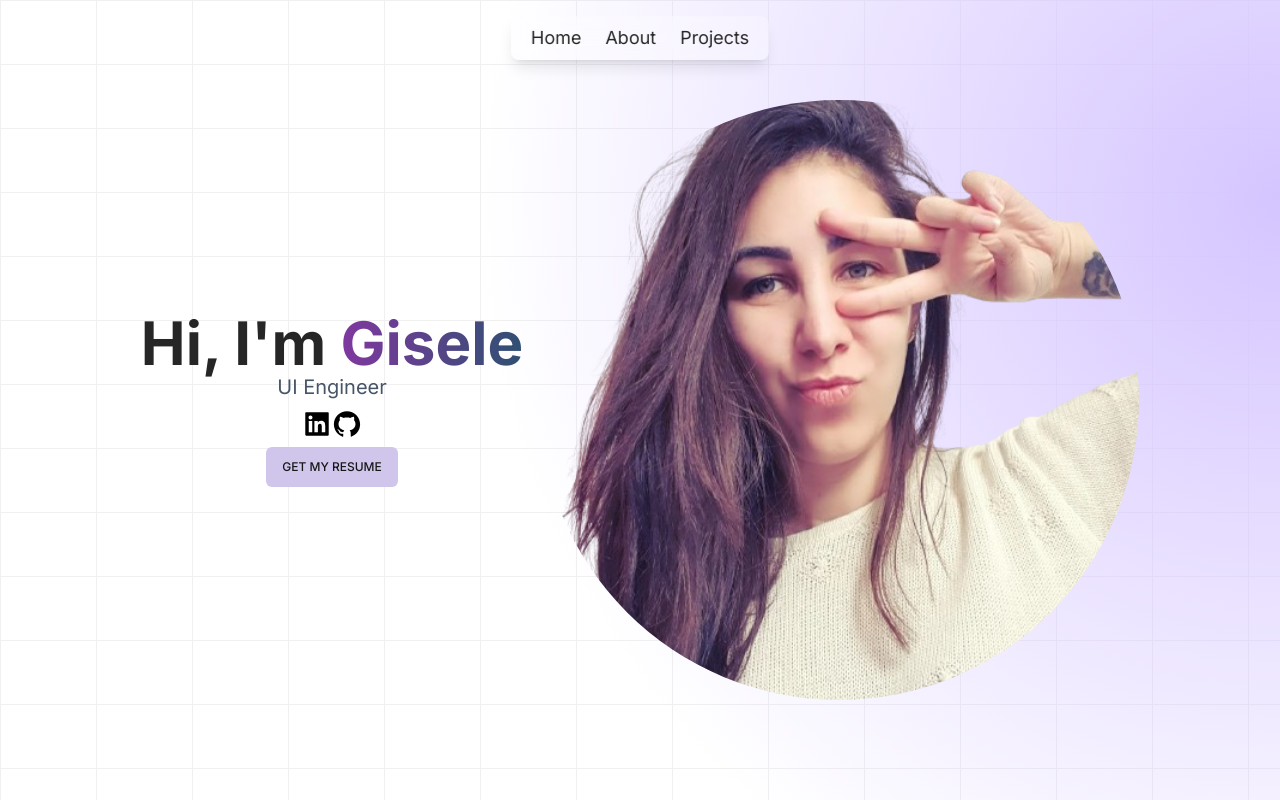
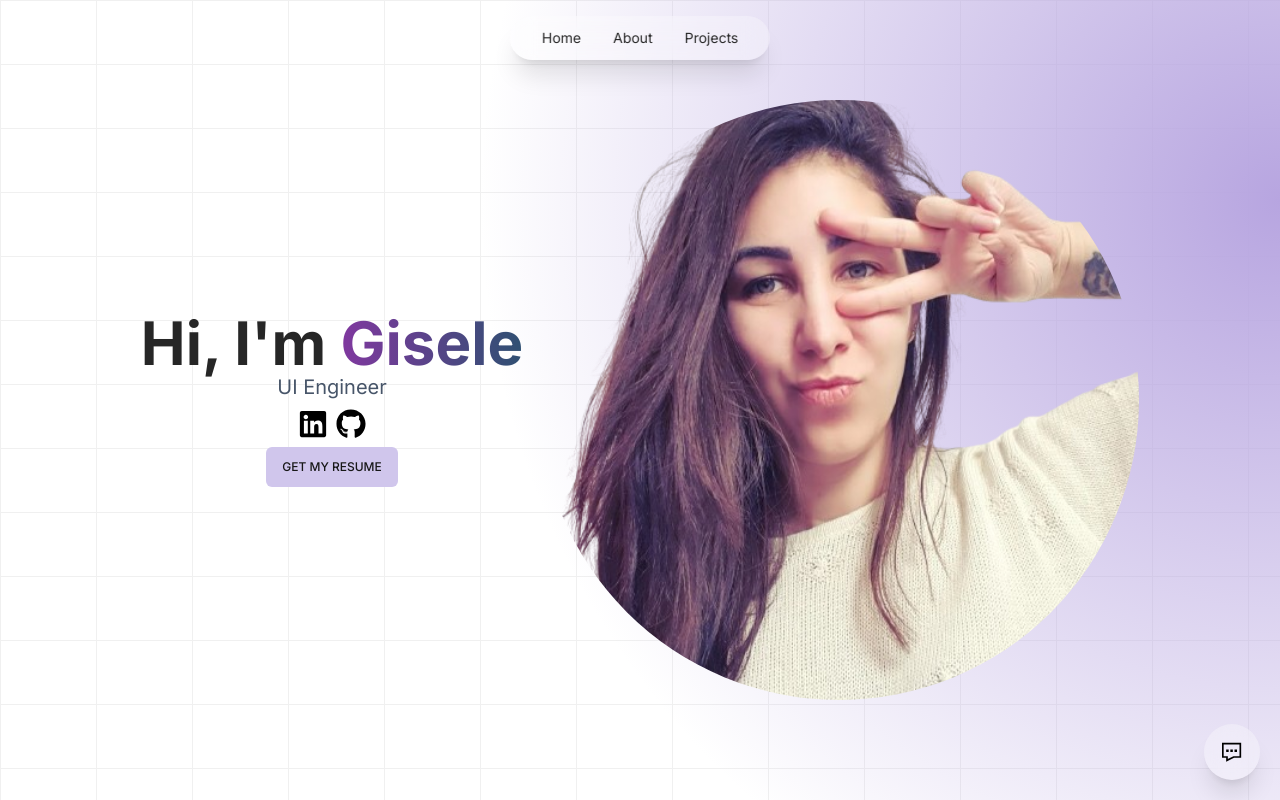
Before and after one commit to gbspecapedra/portfolio, a Next.js app: page / in a window 1280 px wide. Built offline with nearby package versions, Linux system fonts and the light colour scheme.

Commit message:
feat: contact button

```diff
--- a/app/page.tsx
+++ b/app/page.tsx
@@ -1,88 +1,15 @@
-import Image from "next/image";
-import HeroImage from "../public/hero.png";
-import { AiFillLinkedin, AiOutlineGithub, AiOutlineHome } from "react-icons/ai";
-import Link from "next/link";
-import { GrProjects, GrUserFemale } from "react-icons/gr";
-import { Button } from "@/components/ui/button";
+import { Hero, ContactButton, FloatingNavbar } from "@/components/index";
 
 export default function Home() {
   return (
     <main className="h-dvh w-dvw max-h-screen max-w-7xl flex flex-col items-center justify-center overflow-hidden mx-auto">
       <div className="absolute inset-0 -z-10 h-full w-full bg-white bg-[linear-gradient(to_right,#f0f0f0_1px,transparent_1px),linear-gradient(to_bottom,#f0f0f0_1px,transparent_1px)] bg-[size:6rem_4rem]">
-        <div className="absolute bottom-0 left-0 right-0 top-0 bg-[radial-gradient(circle_800px_at_100%_200px,#d5c5ff,transparent)]"></div>
+        <div className="absolute bottom-0 left-0 right-0 top-0 bg-[radial-gradient(circle_800px_at_100%_200px,#b7a5e0,transparent)]"></div>
       </div>
-
       <div className="h-full w-full flex">
-        <nav className="absolute top-0 left-1/2 transform -translate-x-1/2 flex items-center justify-center bg-white/30 backdrop-blur-md shadow-lg rounded-lg p-8 py-2 px-5 mt-4 gap-6">
-          <Link
-            href="/"
-            className="text-neutral-800 hover:text-accent hover:underline"
-          >
-            <span className="block sm:hidden">
-              <AiOutlineHome size={28} />
-            </span>
-            <span className="hidden text-lg !cursor-pointer sm:block">
-              Home
-            </span>
-          </Link>
-          <Link
-            href="/"
-            className="text-neutral-800 hover:text-accent hover:underline"
-          >
-            <span className="block sm:hidden">
-              <GrUserFemale size={24} />
-            </span>
-            <span className="hidden text-lg !cursor-pointer sm:block">
-              About
-            </span>
-          </Link>
-          <Link
-            href="/"
-            className="text-neutral-800 hover:text-accent hover:underline"
-          >
-            <span className="block sm:hidden">
-              <GrProjects size={22} />
-            </span>
-            <span className="hidden text-lg !cursor-pointer sm:block">
-              Projects
-            </span>
-          </Link>
-        </nav>
-
-        <div className="flex flex-col items-center justify-center gap-4 w-full pt-16 sm:flex-row-reverse sm:pt-0">
-          <div className="relative w-72 h-72 md:w-96 md:h-96 lg:w-[600px] lg:h-[600px]">
-            <Image src={HeroImage} alt="hero" fill className="rounded-full" />
-          </div>
-          <div className="flex flex-col items-center justify-center">
-            <div className="text-neutral-800 text-4xl md:text-5xl lg:text-6xl font-bold">
-              Hi, I&apos;m <span className="gradient-text">Gisele</span>
-            </div>
-            <div className="flex justify-center items-center">
-              <div className="text-slate-600 text-base md:text-lg lg:text-xl">
-                UI Engineer
-              </div>
-            </div>
-            <div className="flex pt-2">
-              <Link
-                href="https://www.linkedin.com/in/gbspecapedra/"
-                target="_blank"
-              >
-                <AiFillLinkedin size={30} />
-              </Link>
-              <Link href="https://github.com/gbspecapedra" target="_blank">
-                <AiOutlineGithub size={30} />
-              </Link>
-            </div>
-            <div className="flex pt-2">
-              <Button
-                variant="secondary"
-                className="bg-secondary-300 hover:bg-secondary-400/80 text-xs uppercase"
-              >
-                Get my resume
-              </Button>
-            </div>
-          </div>
-        </div>
+        <ContactButton />
+        <FloatingNavbar />
+        <Hero />
       </div>
     </main>
   );
--- /dev/null
+++ b/components/ContactButton.tsx
@@ -0,0 +1,66 @@
+import { MdEmail } from "react-icons/md";
+import { Button, Popover, PopoverContent, PopoverTrigger } from "./ui";
+import { GrContact } from "react-icons/gr";
+import {
+  FaDiscord,
+  FaGithub,
+  FaLinkedin,
+  FaTelegram,
+  FaWhatsapp,
+} from "react-icons/fa";
+import Link from "next/link";
+import { TbBrandFiverr } from "react-icons/tb";
+
+export const ContactButton = () => {
+  return (
+    <Popover>
+      <PopoverTrigger asChild>
+        <Button
+          size="icon"
+          variant="ghost"
+          className="absolute bottom-0 right-0 transform -translate-x-0 h-14 w-14 bg-white/30 backdrop-blur-md shadow-xl rounded-full mr-5 mb-5 hover:text-accent"
+        >
+          <GrContact size={20} />
+        </Button>
+      </PopoverTrigger>
+      <PopoverContent side="left" align="end" alignOffset={60}>
+        <div className="grid gap-4">
+          <div className="space-y-2">
+            <h4 className="font-medium leading-none">
+              Let&apos;s get in touch
+            </h4>
+            <p className="text-sm text-muted-foreground">
+              I&apos;m always open to discuss new opportunities.
+            </p>
+          </div>
+          <div className="flex items-center space-x-1">
+            <MdEmail /> <span className="text-sm">hello@gisele.dev</span>
+          </div>
+          <div className="flex items-center justify-between">
+            <Link
+              href="https://www.linkedin.com/in/gbspecapedra/"
+              target="_blank"
+            >
+              <FaLinkedin size={30} />
+            </Link>
+            <Link href="https://github.com/gbspecapedra" target="_blank">
+              <FaGithub size={30} />
+            </Link>
+            <Link href="https://wa.link/q1y70s" target="_blank">
+              <FaWhatsapp size={30} />
+            </Link>
+            <Link href="https://t.me/gbspecapedra" target="_blank">
+              <FaTelegram size={30} />
+            </Link>
+            <Link href="https://discord.com/users/gbspecapedra" target="_blank">
+              <FaDiscord size={30} />
+            </Link>
+            <Link href="https://www.fiverr.com/pe/VY7g4re" target="_blank">
+              <TbBrandFiverr size={30} />
+            </Link>
+          </div>
+        </div>
+      </PopoverContent>
+    </Popover>
+  );
+};
--- /dev/null
+++ b/components/FloatingNavbar.tsx
@@ -0,0 +1,40 @@
+import Link from "next/link";
+import React from "react";
+import { AiOutlineHome } from "react-icons/ai";
+import { GrProjects, GrUserFemale } from "react-icons/gr";
+
+export const FloatingNavbar = () => {
+  return (
+    <nav className="absolute top-0 left-1/2 transform -translate-x-1/2 flex items-center justify-center bg-white/30 backdrop-blur-md shadow-xl rounded-full py-3 px-8 mt-4 space-x-8">
+      <Link
+        href="/"
+        className="text-neutral-800 hover:text-accent hover:underline"
+      >
+        <span className="block sm:hidden">
+          <AiOutlineHome size={28} />
+        </span>
+        <span className="hidden text-sm !cursor-pointer sm:block">Home</span>
+      </Link>
+      <Link
+        href="/"
+        className="text-neutral-800 hover:text-accent hover:underline"
+      >
+        <span className="block sm:hidden">
+          <GrUserFemale size={24} />
+        </span>
+        <span className="hidden text-sm !cursor-pointer sm:block">About</span>
+      </Link>
+      <Link
+        href="/"
+        className="text-neutral-800 hover:text-accent hover:underline"
+      >
+        <span className="block sm:hidden">
+          <GrProjects size={22} />
+        </span>
+        <span className="hidden text-sm !cursor-pointer sm:block">
+          Projects
+        </span>
+      </Link>
+    </nav>
+  );
+};
--- /dev/null
+++ b/components/Hero.tsx
@@ -0,0 +1,44 @@
+import Image from "next/image";
+import Link from "next/link";
+import HeroImage from "./../public/hero.png";
+import { Button } from "./ui";
+import { FaGithub, FaLinkedin } from "react-icons/fa";
+
+export const Hero = () => {
+  return (
+    <div className="flex flex-col items-center justify-center gap-4 w-full pt-16 sm:flex-row-reverse sm:pt-0">
+      <div className="relative w-72 h-72 md:w-96 md:h-96 lg:w-[600px] lg:h-[600px]">
+        <Image src={HeroImage} alt="hero" fill className="rounded-full" />
+      </div>
+      <div className="flex flex-col items-center justify-center">
+        <div className="text-neutral-800 text-4xl md:text-5xl lg:text-6xl font-bold">
+          Hi, I&apos;m <span className="gradient-text">Gisele</span>
+        </div>
+        <div className="flex justify-center items-center">
+          <div className="text-slate-600 text-base md:text-lg lg:text-xl">
+            UI Engineer
+          </div>
+        </div>
+        <div className="flex space-x-2 pt-2">
+          <Link
+            href="https://www.linkedin.com/in/gbspecapedra/"
+            target="_blank"
+          >
+            <FaLinkedin size={30} />
+          </Link>
+          <Link href="https://github.com/gbspecapedra" target="_blank">
+            <FaGithub size={30} />
+          </Link>
+        </div>
+        <div className="flex pt-2">
+          <Button
+            variant="secondary"
+            className="bg-secondary-300 hover:bg-accent-400/80 text-xs uppercase"
+          >
+            Get my resume
+          </Button>
+        </div>
+      </div>
+    </div>
+  );
+};
--- /dev/null
+++ b/components/index.ts
@@ -0,0 +1,3 @@
+export { Hero } from "./Hero";
+export { ContactButton } from "./ContactButton";
+export { FloatingNavbar } from "./FloatingNavbar";
--- /dev/null
+++ b/components/ui/index.ts
@@ -0,0 +1,2 @@
+export { Button, buttonVariants } from "./button";
+export { Popover, PopoverTrigger, PopoverContent } from "./popover";
--- /dev/null
+++ b/components/ui/popover.tsx
@@ -0,0 +1,31 @@
+"use client";
+
+import * as React from "react";
+import * as PopoverPrimitive from "@radix-ui/react-popover";
+
+import { cn } from "@/lib/utils";
+
+const Popover = PopoverPrimitive.Root;
+
+const PopoverTrigger = PopoverPrimitive.Trigger;
+
+const PopoverContent = React.forwardRef<
+  React.ElementRef<typeof PopoverPrimitive.Content>,
+  React.ComponentPropsWithoutRef<typeof PopoverPrimitive.Content>
+>(({ className, align = "center", sideOffset = 4, ...props }, ref) => (
+  <PopoverPrimitive.Portal>
+    <PopoverPrimitive.Content
+      ref={ref}
+      align={align}
+      sideOffset={sideOffset}
+      className={cn(
+        "z-50 w-72 rounded-md border border-neutral-200 bg-white p-4 text-neutral-950 shadow-md outline-none data-[state=open]:animate-in data-[state=closed]:animate-out data-[state=closed]:fade-out-0 data-[state=open]:fade-in-0 data-[state=closed]:zoom-out-95 data-[state=open]:zoom-in-95 data-[side=bottom]:slide-in-from-top-2 data-[side=left]:slide-in-from-right-2 data-[side=right]:slide-in-from-left-2 data-[side=top]:slide-in-from-bottom-2 dark:border-neutral-800 dark:bg-neutral-950 dark:text-neutral-50",
+        className
+      )}
+      {...props}
+    />
+  </PopoverPrimitive.Portal>
+));
+PopoverContent.displayName = PopoverPrimitive.Content.displayName;
+
+export { Popover, PopoverTrigger, PopoverContent };
--- a/package.json
+++ b/package.json
@@ -9,9 +9,11 @@
     "lint": "next lint"
   },
   "dependencies": {
+    "@radix-ui/react-popover": "^1.1.1",
     "@radix-ui/react-slot": "^1.1.0",
     "class-variance-authority": "^0.7.0",
     "clsx": "^2.1.1",
+    "framer-motion": "^11.3.28",
     "lucide-react": "^0.428.0",
     "next": "^14.2.5",
     "react": "^18.3.1",
```
Also changed, not shown: 1 other file (tests, documents, lock files or other folders).
